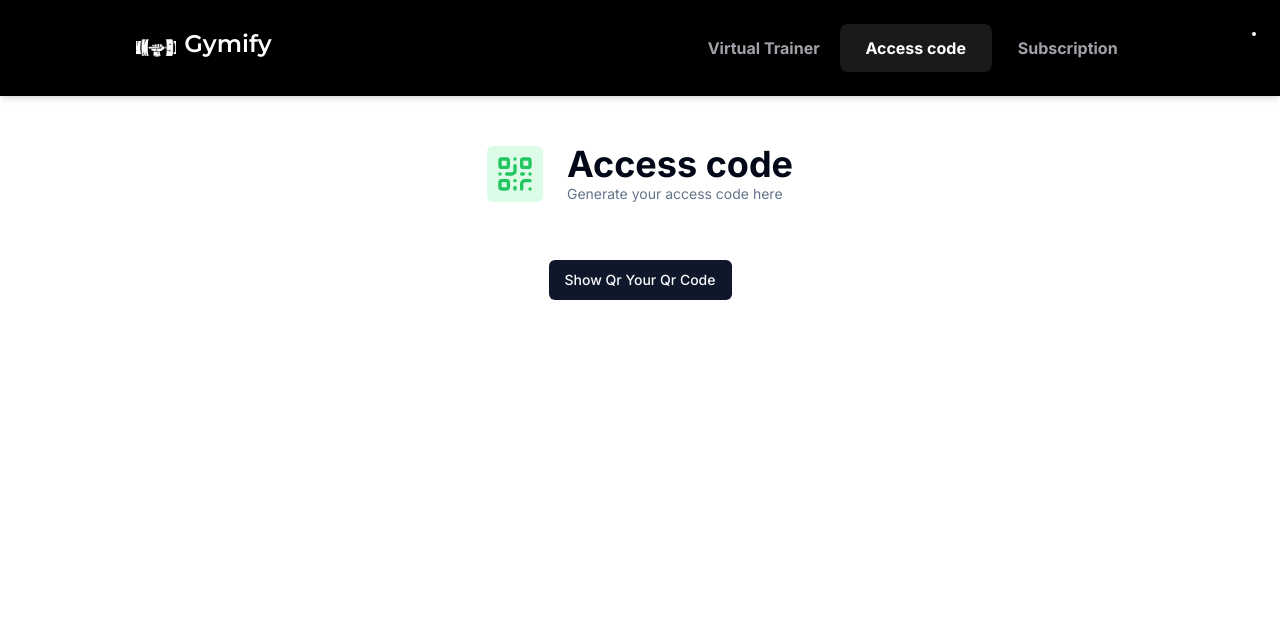
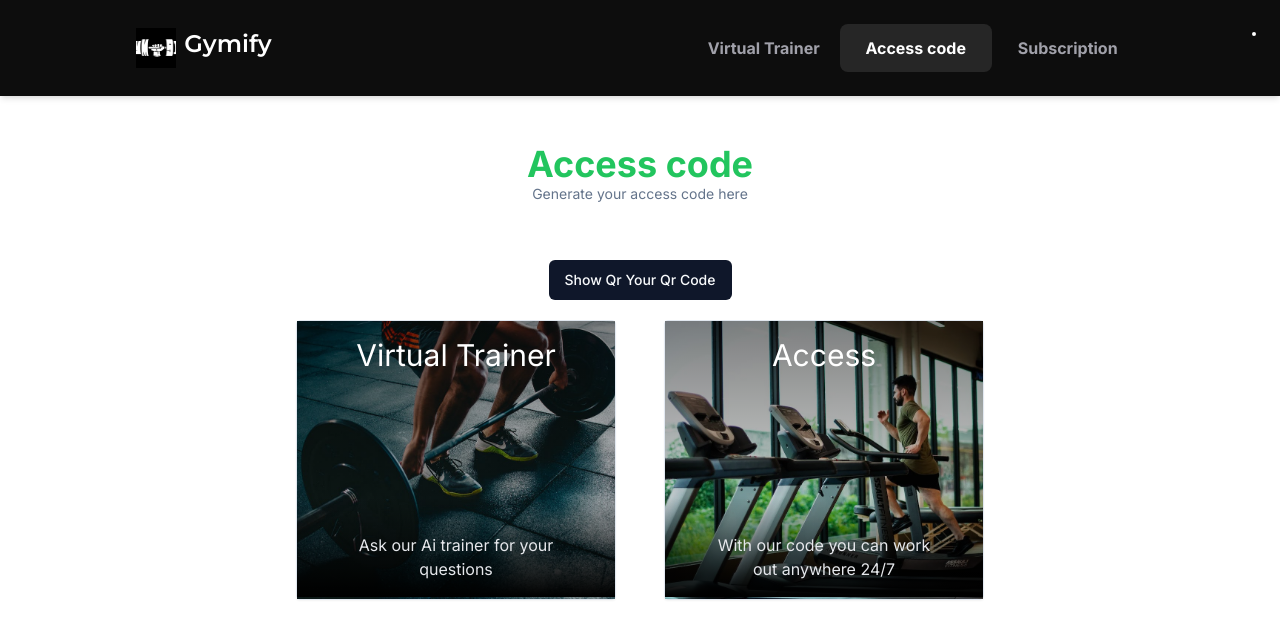
Before and after one commit to Simone-shalom/gym-saas, a Next.js app: page /code in a window 1280 px wide. Shown: the top 638 px of the page. Built offline with nearby package versions, Linux system fonts and the light colour scheme; no server answers.

Commit message:
feat:Pages changes fix:Schema-not used model

```diff
--- a/app/(dashboard)/(routes)/code/page.tsx
+++ b/app/(dashboard)/(routes)/code/page.tsx
@@ -2,15 +2,15 @@
 
 import Heading from "@/components/Heading"
 import { Button } from "@/components/ui/button"
-import { Card } from "@/components/ui/card"
 import { useProModal } from "@/hooks/use-pro-modal"
 import { useAuth, useUser } from "@clerk/nextjs"
 import axios from "axios"
-import { PartyPopper, QrCode } from "lucide-react"
+import { PartyPopper,} from "lucide-react"
 import Image from "next/image"
 import { useRouter } from "next/navigation"
 import { useState } from "react"
 import { toast } from "react-hot-toast"
+import LandingCategories from "@/components/LandingCategories"
 
 const CodePage = () => {
 
@@ -49,7 +49,7 @@ const CodePage = () => {
   return (
     <div className="flex flex-col justify-center items-center px-20">
       <Heading title="Access code" desc="Generate your access code here"
-        icon={QrCode} iconColor="text-green-500" bgColor="bg-green-100"/>
+       />
        {src ? (
         <p className="text-lg italic mt-6">Your access code
           <span className="text-muted-foreground ">  {user?.fullName} </span>
@@ -58,6 +58,11 @@ const CodePage = () => {
         <Button onClick={Generate} disabled={loading} className="mt-6">
           Show Qr Your Qr Code
         </Button> }
+        {!src && (
+           <div className="pt-5">
+           <LandingCategories />
+           </div>
+        )}
       {src && (
         <div className="shadow-xl p-2 rounded-xl mt-2 opacity-80 hover:opacity-100
           cursor-pointer group flex flex-col items-center justify-center">
@@ -65,9 +70,9 @@ const CodePage = () => {
               className="flex lg:hidden"/>
               <Image src={src} alt='Qr Code' width={400} height={400}
               className="hidden lg:flex"/>
-            <div className="fixed top-[560px] lg:top-[700px]
+            <div className="fixed top-[560px] lg:top-[720px]
               hidden group-hover:flex flex-col space-x-3">
-                <div className="flex items-center justify-center space-x-2">
+                <div className="flex items-center justify-center space-x-2 ">
                   <p className="text-italic text-lg text-purple-800">
                     Scan the Code
                   </p>
--- a/app/(dashboard)/(routes)/dashboard/page.tsx
+++ b/app/(dashboard)/(routes)/dashboard/page.tsx
@@ -53,10 +53,10 @@ const DashboardPage = () => {
   }
 
   return (
-    <div className="">
+    <div className="pb-6">
     <div className="mb-8 space-y-4 flex items-center justify-center flex-col">
       <h2 className="text-3xl md:text-4xl font-semibold text-center text-emerald-700">
-        Welcome {user?.firstName}
+        Your dashboard {user?.firstName}
       </h2>
       <Button
           onClick={goToGitHub}
@@ -70,7 +70,7 @@ const DashboardPage = () => {
       </p>
     </div>
     <LandingCategories />
-    <div className="px-4 md:px-12 lg:px-32 space-y-4 flex flex-col items-center ">
+    <div className="px-4 md:px-12 lg:px-32 space-y-4 flex flex-col items-center pt-5">
       {pages.map((page) => (
         <Card key={page.href}
         onClick={()=> router.push(page.href)}
--- a/app/(dashboard)/(routes)/trainer/page.tsx
+++ b/app/(dashboard)/(routes)/trainer/page.tsx
@@ -1,7 +1,6 @@
 'use client'
 import Heading from "@/components/Heading"
 import { Form, FormControl, FormField, FormItem, FormLabel } from "@/components/ui/form"
-import{Dumbbell} from 'lucide-react'
 import * as z from "zod"
 import { zodResolver } from "@hookform/resolvers/zod"
 import { useForm } from "react-hook-form"
@@ -67,7 +66,7 @@ const TrainerPage = () => {
   return (
     <div>
       <Heading title="Virtual Trainer" desc="Advanced AI fitness coach"
-        icon={Dumbbell} iconColor="text-sky-500" bgColor="bg-sky-100"/>
+       />
         {/*AI Generation with openai api button and messages*/}
         <div className="space-y-2 px-4 lg:px-8">
           <div>
@@ -108,7 +107,7 @@ const TrainerPage = () => {
               <div className="w-full h-[300px] rounded-md p-3 flex flex-col
                items-center justify-center pt-40">
                 <Image src='/images/arnold.png' alt="arnold photo"
-                width={160} height={100} className="object-cover rounded-2xl"/>
+                width={160} height={100} className="object-cover rounded-2xl hover:scale-110 transition duration-500"/>
                 <p className="text-lg font-mono mx-auto text-center pt-10">
                   Ask me anything, im right here - your personal trainer
                 </p>
--- a/components/Heading.tsx
+++ b/components/Heading.tsx
@@ -1,25 +1,19 @@
 
-import { cn } from '@/lib/utils';
-import  {LucideIcon} from 'lucide-react'
+
 
 interface HeadingProps {
     title: string;
     desc: string;
-    icon: LucideIcon
-    iconColor: string
-    bgColor: string
+
 
 }
 
-const Heading = ({title, desc, icon:Icon, iconColor,bgColor }:
+const Heading = ({title, desc}:
      HeadingProps) => {
   return (
     <div className='px-4 lg:px-8 flex items-center justify-center gap-x-6 mb-8'>
-      <div className={cn('p-2 w-fit rounded-md', bgColor)}>
-        <Icon className={cn('w-10 h-10', iconColor)}/>
-      </div>
-      <div>
-       <h2 className='text-3xl lg:text-4xl font-bold'>
+      <div className="text-center">
+       <h2 className='text-3xl lg:text-4xl font-bold text-green-500'>
          {title}
        </h2>
        <p className='text-sm text-muted-foreground'>
--- a/components/LandingCategories.tsx
+++ b/components/LandingCategories.tsx
@@ -3,7 +3,7 @@
 import Image from "next/image"
 import { Card, CardContent} from "./ui/card"
 
-const Categories = [
+export const Categories = [
     {
         name: "Virtual Trainer",
         desc: 'Ask our Ai trainer for your questions',
--- a/components/Sidebar.tsx
+++ b/components/Sidebar.tsx
@@ -65,7 +65,7 @@ return() =>{
 
   return (
     <nav className= {`  ${showBackground ? ' md:bg-gradient-to-b from-black to-gray-800' : ''}
-      md:w-full md:px-4 md:fixed z-50 shadow-md  space-y-4 flex flex-col md:flex-row h-full md:h-auto   bg-black text-white`}>
+      md:w-full md:px-4 md:fixed z-50 shadow-md  space-y-4 flex flex-col md:flex-row h-full md:h-auto   bg-black/95 text-white`}>
       <div className={`flex flex-col md:flex-row items-center gap-8 md:px-5 md:space-x-16 lg:space-x-48 xl:space-x-96   rounded-xl md:justify-between
         py-3 max-w-7xl md:m-auto transition duration-500 h-24`}>
           <div className="flex items-center justify-center">
```
Also changed, not shown: 1 other file (tests, documents, lock files or other folders).
